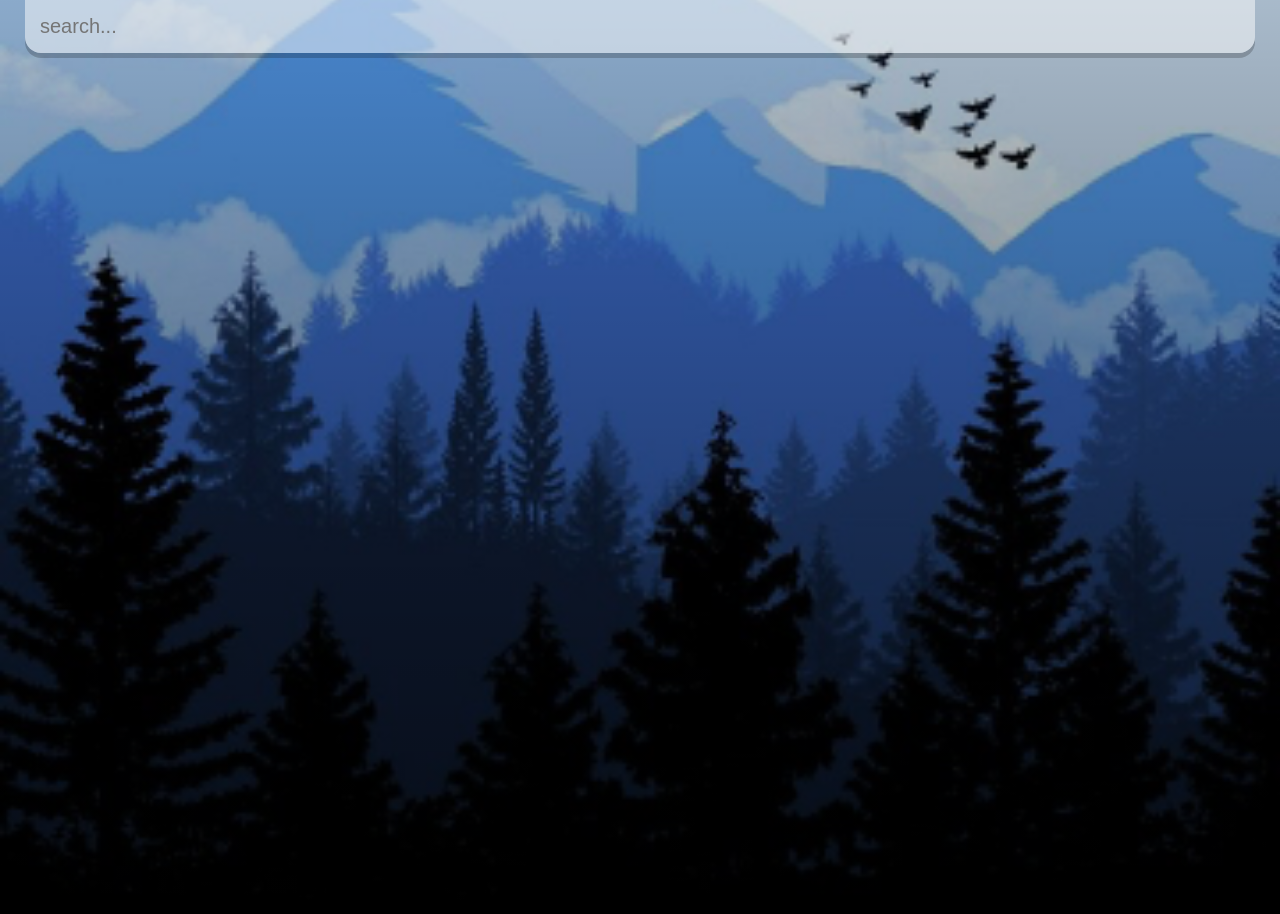
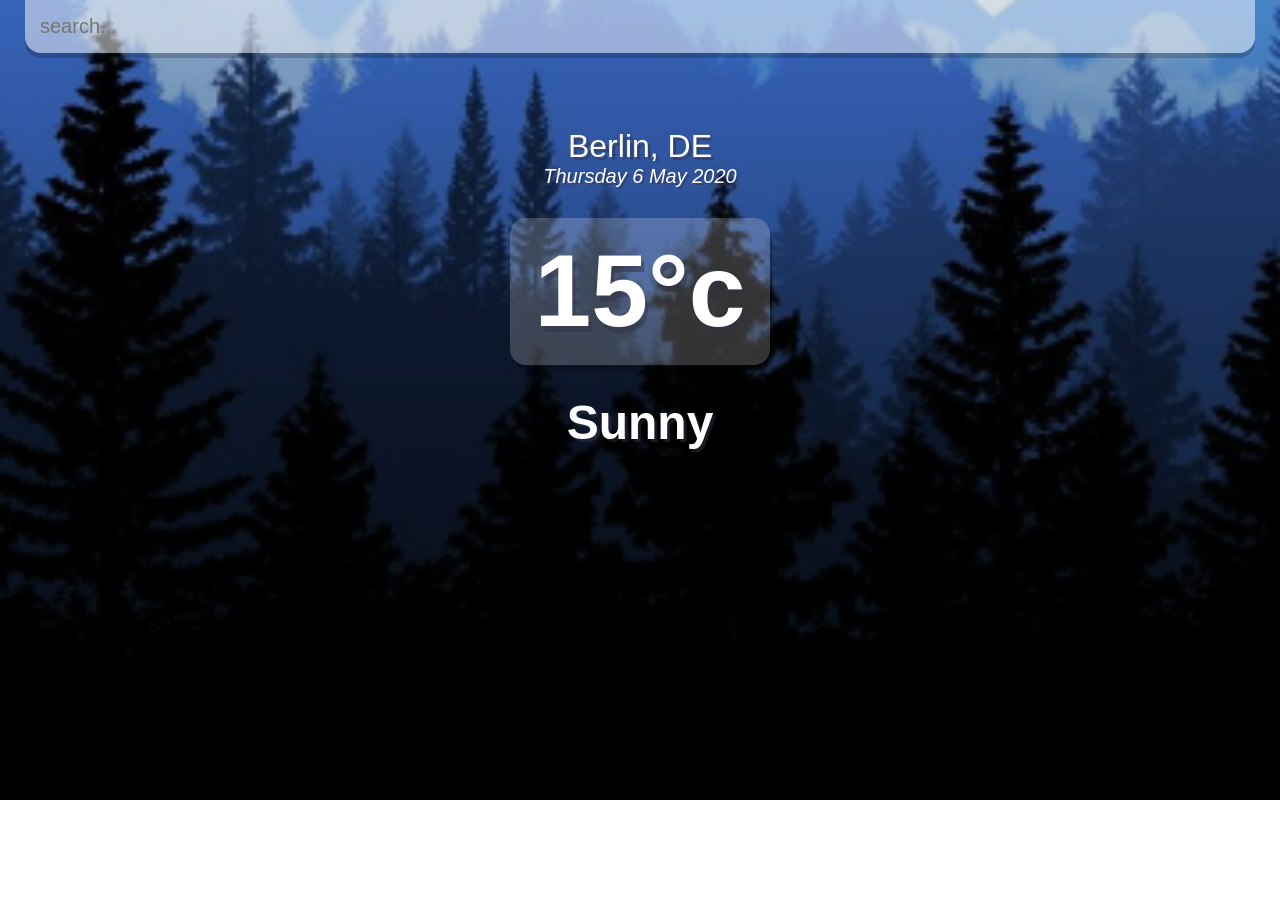
Before and after one commit to muhammadadeelinfo/w-react, a React (Create React App) app: page / in a window 1280 px wide. Shown: the top 914 px of the page. After the commit the page ends 800 px from the top, so only its background shows below. Built offline with nearby package versions, Linux system fonts and the light colour scheme.

Commit message:
added css styling

```diff
--- a/src/App.js
+++ b/src/App.js
@@ -45,7 +45,11 @@
         </div>
         <div className="location-box">
           <div className="location">Berlin, DE</div>
-          <div className="data">{dateBuilder(new Date())}</div>
+          <div className="date">{dateBuilder(new Date())}</div>
+        </div>
+        <div className="weather-box">
+          <div className="temp">15°c</div>
+          <div className="weather">Sunny</div>
         </div>
       </main>
     </div>
--- a/src/index.css
+++ b/src/index.css
@@ -5,31 +5,29 @@
 }
 
 body {
-  font-family: "montserrat", sans-serif;
+  font-family: 'montseratt', sans-serif;
 }
 
 .app {
-  background-image: url("./assets/cold-bg.jpg");
+  background-image: url('./assets/cold-bg.jpg');
   background-size: cover;
   background-position: bottom;
-  transition: 0.4 ease-out;
+  transition: 0.4 ease;
 }
+
 .app.warm {
-  background-image: url("./assets/warm-bg.jpg");
+  background-image: url('./assets/warm-bg.jpg');
 }
+
 main {
   min-height: 100vh;
-  background-image: linear-gradient(
-    to bottom,
-    rgba(0, 0, 0, 0.2),
-    rgba(0, 0, 0, 0.75)
-  );
+  background-image: linear-gradient(to bottom, rgba(0, 0, 0, 0.2), rgba(0, 0, 0, 0.75));
   padding: 25px;
 }
 
-.search-box input {
+.search-box {
   width: 100%;
-  margin: 0 0 75%;
+  margin: 0 0 75px;
 }
 
 .search-box .search-bar {
@@ -45,14 +43,61 @@
   background-color: rgba(255, 255, 255, 0.5);
   border-radius: 0px 0px 16px 16px;
   margin-top: -25px;
+
   box-shadow: 0px 5px rgba(0, 0, 0, 0.2);
 
   color: #313131;
   font-size: 20px;
 
-  transition: 0.4s ease-out;
+  transition: 0.4s ease;
 }
 
 .search-box .search-bar:focus {
   background-color: rgba(255, 255, 255, 0.75);
 }
+
+.location-box .location {
+  color: #FFF;
+  font-size: 32px;
+  font-weight: 500;
+  text-align: center;
+  text-shadow: 3px 3px rgba(50, 50, 70, 0.5);
+}
+
+.location-box .date {
+  color: #FFF;
+  font-size: 20px;
+  font-weight: 300;
+  font-style: italic;
+  text-align: center;
+  text-shadow: 2px 2px rgba(50, 50, 70, 0.5);
+}
+
+.weather-box {
+  text-align: center;
+}
+
+.weather-box .temp {
+  position: relative;
+  display: inline-block;
+  margin: 30px auto;
+  background-color: rgba(255, 255, 255, 0.2);
+  border-radius: 16px;
+
+  padding: 15px 25px;
+
+  color: #FFF;
+  font-size: 102px;
+  font-weight: 900;
+
+  text-shadow: 3px 6px rgba(50, 50, 70, 0.5);
+  text-align: center;
+  box-shadow: 3px 6px rgba(0, 0, 0, 0.2);
+}
+
+.weather-box .weather {
+  color: #FFF;
+  font-size: 48px;
+  font-weight: 700;
+  text-shadow: 3px 3px rgba(50, 50, 70, 0.5);
+}
```
